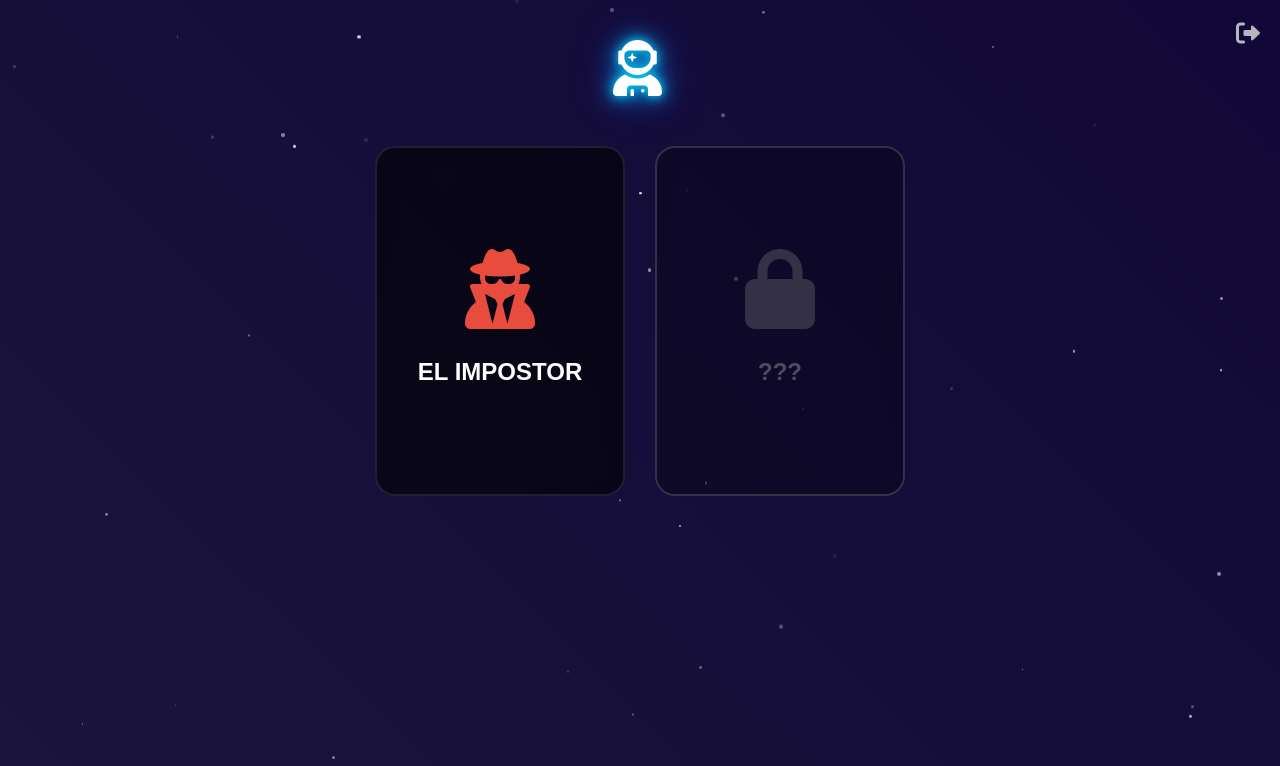
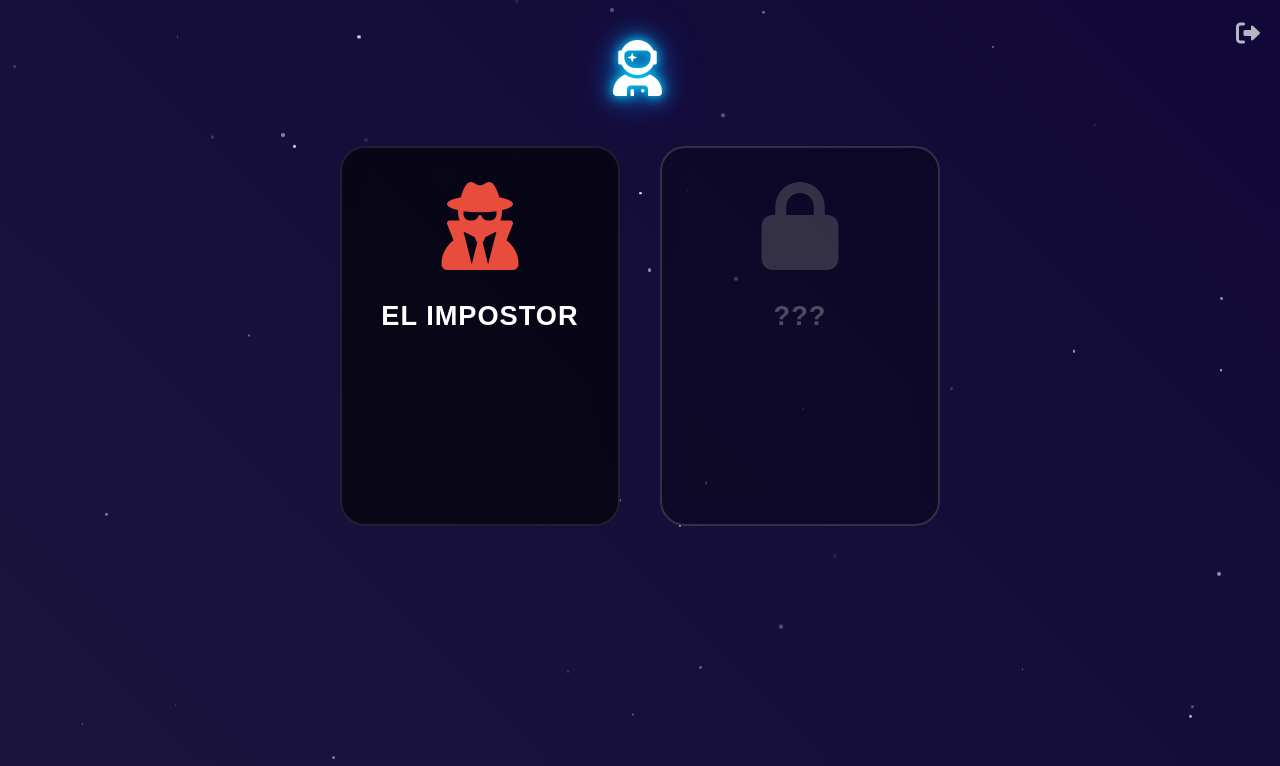
Before and after one commit to Aguaio/GAMES, a Django app: template juego/templates/juego/menu_juegos.html in a window 1280 px wide. Shown: the top 766 px of the page. Run offline with Django 5.2, Linux system fonts and the light colour scheme; the template is opened without the code that fills it, so the values that code supplies are empty.

Commit message:
Update menu_juegos.html

```diff
--- a/juego/templates/juego/menu_juegos.html
+++ b/juego/templates/juego/menu_juegos.html
@@ -6,8 +6,15 @@
     <meta name="viewport" content="width=device-width, initial-scale=1.0">
     <link rel="stylesheet" href="https://cdnjs.cloudflare.com/ajax/libs/font-awesome/6.0.0/css/all.min.css">
     <style>
-        body { margin: 0; height: 100vh; overflow: hidden; font-family: 'Arial', sans-serif; background: linear-gradient(45deg, #02001f, #1f1a40, #0b0033); background-size: 400% 400%; animation: gradientBG 15s ease infinite; color: white; display: flex; flex-direction: column; align-items: center; }
+        body {
+            margin: 0; height: 100vh; overflow: hidden;
+            font-family: 'Arial', sans-serif;
+            background: linear-gradient(45deg, #02001f, #1f1a40, #0b0033);
+            background-size: 400% 400%; animation: gradientBG 15s ease infinite;
+            color: white; display: flex; flex-direction: column; align-items: center;
+        }
         @keyframes gradientBG { 0% { background-position: 0% 50%; } 50% { background-position: 100% 50%; } 100% { background-position: 0% 50%; } }
+
         .particle { position: absolute; border-radius: 50%; background: white; opacity: 0; animation: warpSpeed linear infinite; z-index: 1; }
         @keyframes warpSpeed { 0% { transform: translateY(100vh); opacity: 0; } 10% { opacity: var(--o); } 90% { opacity: var(--o); } 100% { transform: translateY(-20vh); opacity: 0; } }
 
@@ -20,41 +27,68 @@
             display: flex; align-items: center; justify-content: center; gap: 15px;
         }
 
-        .games-grid { z-index: 10; display: flex; gap: 30px; margin-top: 50px; flex-wrap: wrap; justify-content: center; }
-
-        .game-card {
-            width: 250px; height: 350px;
-            background: rgba(0, 0, 0, 0.6); border: 2px solid rgba(255,255,255,0.1);
-            border-radius: 20px; backdrop-filter: blur(10px);
-            display: flex; flex-direction: column; align-items: center; justify-content: center;
-            cursor: pointer; transition: all 0.3s; text-decoration: none; color: white;
-            position: relative; overflow: hidden; padding: 20px; box-sizing: border-box;
+        .games-grid {
+            z-index: 10; display: flex; gap: 40px; margin-top: 50px;
+            flex-wrap: wrap; justify-content: center; align-items: flex-start;
         }
 
-        /* Efecto Hover para PC y Active para Móvil */
-        .game-card:hover, .game-card.mobile-active {
+        /* --- TARJETA DEL JUEGO --- */
+        .game-card {
+            width: 280px;
+            height: 380px; /* Altura fija inicial */
+            background: rgba(0, 0, 0, 0.6);
+            border: 2px solid rgba(255,255,255,0.1);
+            border-radius: 25px;
+            backdrop-filter: blur(10px);
+            display: flex; flex-direction: column; align-items: center; justify-content: flex-start;
+            cursor: pointer; transition: all 0.4s cubic-bezier(0.175, 0.885, 0.32, 1.275);
+            text-decoration: none; color: white;
+            position: relative; overflow: hidden; padding: 30px 20px; box-sizing: border-box;
+        }
+
+        /* --- EFECTO AGRANDAR (ZOOM & EXPANDIR) EN PC --- */
+        @media (hover: hover) {
+            .game-card:hover {
+                transform: scale(1.08) translateY(-10px);
+                height: auto;           /* Permite que la tarjeta crezca */
+                min-height: 460px;      /* Espacio suficiente para el texto completo */
+                border-color: #e74c3c;
+                background: rgba(20, 0, 0, 0.7);
+                box-shadow: 0 15px 40px rgba(231, 76, 60, 0.4);
+                z-index: 100;           /* Se posiciona sobre las demás */
+            }
+        }
+
+        /* Efecto para estado activo en móvil */
+        .game-card.mobile-active {
             transform: translateY(-10px);
+            height: auto;
+            min-height: 420px;
             border-color: #e74c3c;
             box-shadow: 0 0 30px rgba(231, 76, 60, 0.4);
         }
 
-        .game-icon { font-size: 5rem; color: #e74c3c; margin-bottom: 20px; transition: 0.3s; }
+        .game-icon { font-size: 5.5rem; color: #e74c3c; margin-bottom: 20px; transition: 0.3s; }
         .game-card:hover .game-icon, .game-card.mobile-active .game-icon {
             transform: scale(1.1); text-shadow: 0 0 20px #e74c3c;
         }
 
-        .game-title { font-size: 1.5rem; font-weight: bold; text-transform: uppercase; margin-bottom: 10px; text-align: center;}
-
-        /* Descripción oculta por defecto en CSS, se muestra en hover/active */
-        .game-desc {
-            font-size: 0.9rem; color: #ccc; text-align: center;
-            opacity: 0.7; line-height: 1.4;
-            max-height: 0; overflow: hidden; transition: 0.5s; /* Animación de despliegue */
+        .game-title {
+            font-size: 1.7rem; font-weight: 900; text-transform: uppercase;
+            margin-bottom: 15px; text-align: center; letter-spacing: 1px;
         }
 
-        /* Al hacer hover o active, mostramos el texto */
+        /* --- DESCRIPCIÓN QUE SE REVELA --- */
+        .game-desc {
+            font-size: 1rem; color: #ddd; text-align: center;
+            opacity: 0; line-height: 1.5;
+            max-height: 0; overflow: hidden;
+            transition: opacity 0.4s ease, max-height 0.5s ease;
+        }
+
+        /* Mostrar texto completo al hacer hover/active */
         .game-card:hover .game-desc, .game-card.mobile-active .game-desc {
-            max-height: 100px; opacity: 1; margin-top: 10px;
+            max-height: 200px; opacity: 1; margin-top: 10px;
         }
 
         .coming-soon { opacity: 0.5; cursor: not-allowed; border-color: #555; pointer-events: none; }
@@ -62,16 +96,16 @@
         .btn-logout { position: absolute; top: 20px; right: 20px; z-index: 20; color: white; text-decoration: none; font-size: 1.5rem; opacity: 0.7; transition: 0.3s; }
         .btn-logout:hover { opacity: 1; color: #e74c3c; }
 
-        /* AJUSTE MOVIL */
+        /* --- AJUSTES MÓVIL --- */
         @media (max-width: 600px) {
-            .user-title { font-size: 2rem; flex-direction: column; gap: 5px; }
+            body { overflow-y: auto; }
+            .user-title { font-size: 2.5rem; flex-direction: column; gap: 5px; }
             .header-menu { margin-top: 20px; }
-            .games-grid { margin-top: 30px; gap: 20px; }
-            .game-card { width: 85%; height: auto; min-height: 280px; }
-            .game-icon { font-size: 4rem; margin-bottom: 10px; }
-
-            /* Indicador de toque */
-            .tap-hint { display: block; font-size: 0.7rem; color: #666; margin-top: 10px; font-style: italic; }
+            .games-grid { margin-top: 30px; gap: 20px; padding-bottom: 40px; }
+            .game-card { width: 90%; height: auto; min-height: 320px; }
+            .game-icon { font-size: 4.5rem; }
+            .game-desc { opacity: 0.8; max-height: 100px; margin-top: 10px; }
+            .tap-hint { display: block; font-size: 0.8rem; color: #888; margin-top: 15px; font-style: italic; }
         }
         @media (min-width: 601px) { .tap-hint { display: none; } }
     </style>
@@ -92,7 +126,7 @@
             <div class="game-title">El Impostor</div>
 
             <div class="game-desc">
-                Todos reciben una palabra secreta menos uno. <br>
+                Todos reciben una palabra secreta menos uno. <br><br>
                 <b>Objetivo:</b> Descubre al mentiroso o sobrevive engañando a todos sin saber la palabra.
             </div>
 
@@ -102,7 +136,7 @@
         <div class="game-card coming-soon">
             <div class="game-icon" style="color: #555;"><i class="fas fa-lock"></i></div>
             <div class="game-title" style="color: #888;">???</div>
-            <div class="game-desc">Próximamente más juegos...</div>
+            <div class="game-desc">Nuevos desafíos espaciales llegarán pronto...</div>
         </div>
     </div>
 
@@ -123,38 +157,26 @@
         createParticles();
         setInterval(() => { fetch("{% url 'api_ping' %}"); }, 10000);
 
-        // --- LÓGICA DOBLE TAP PARA MÓVIL ---
+        // --- LÓGICA MÓVIL ---
         function handleCardClick(e, element) {
-            // Detectar si es pantalla pequeña (Móvil/Tablet)
             if (window.innerWidth <= 768) {
-                // Si la tarjeta NO tiene la clase 'mobile-active', es el primer toque
                 if (!element.classList.contains('mobile-active')) {
-                    e.preventDefault(); // Detener la navegación (no entrar al link)
-
-                    // Quitar activo de otras tarjetas (si hubieran más)
+                    e.preventDefault();
                     document.querySelectorAll('.game-card').forEach(c => {
                         c.classList.remove('mobile-active');
-                        // Resetear texto de ayuda
                         let hint = c.querySelector('.tap-hint');
                         if(hint) hint.innerHTML = '<i class="fas fa-hand-pointer"></i> Toca para info';
                     });
-
-                    // Activar esta tarjeta
                     element.classList.add('mobile-active');
-
-                    // Cambiar texto de ayuda
                     let hint = element.querySelector('.tap-hint');
                     if(hint) {
                         hint.innerHTML = '<i class="fas fa-play"></i> Toca de nuevo para jugar';
                         hint.style.color = '#00d2ff';
                     }
                 }
-                // Si YA tiene la clase 'mobile-active', es el segundo toque:
-                // Dejamos que el evento siga su curso y el href funcione.
             }
         }
 
-        // Si tocan fuera de las tarjetas, resetear estado
         document.body.addEventListener('click', function(e) {
             if (!e.target.closest('.game-card')) {
                 document.querySelectorAll('.game-card').forEach(c => {
@@ -162,7 +184,7 @@
                     let hint = c.querySelector('.tap-hint');
                     if(hint) {
                         hint.innerHTML = '<i class="fas fa-hand-pointer"></i> Toca para info';
-                        hint.style.color = '#666';
+                        hint.style.color = '#888';
                     }
                 });
             }
```
